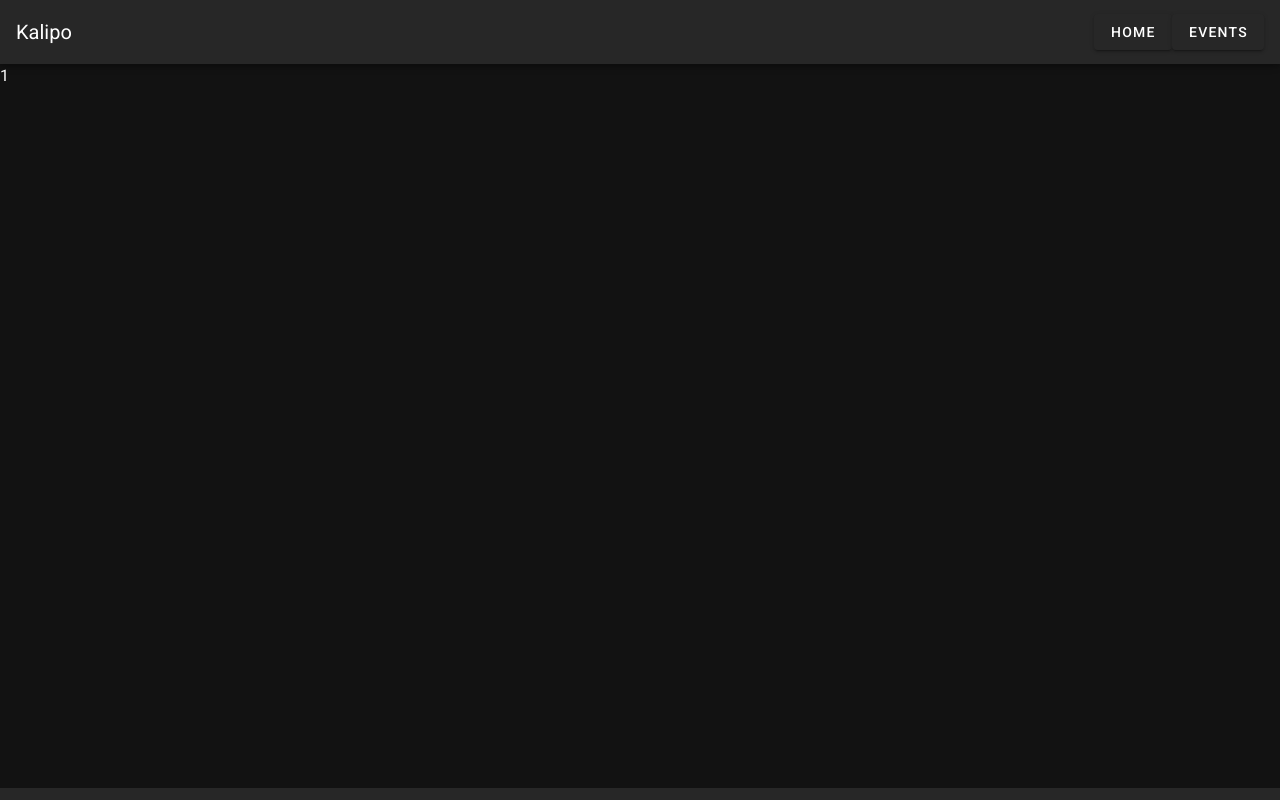
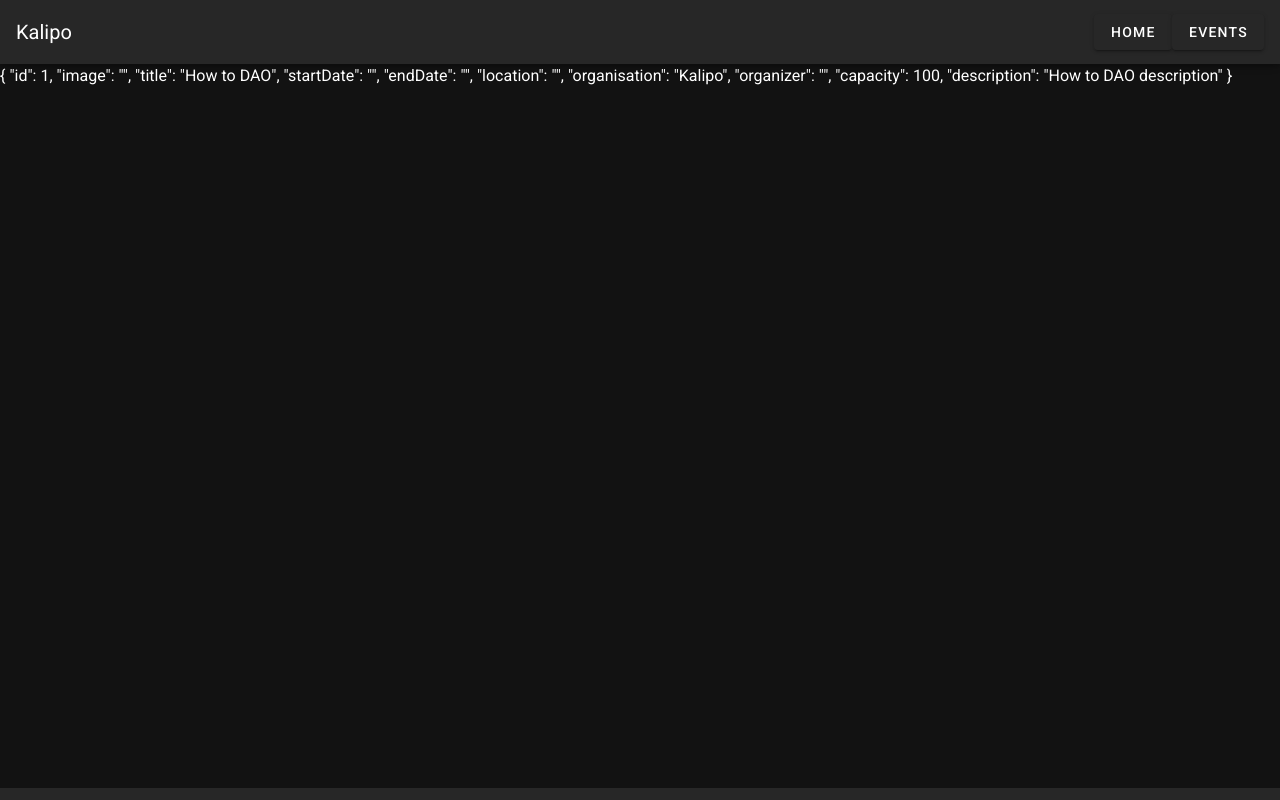
Before and after one commit to hesteren/client-poa, a Nuxt app: page /event/1 in a window 1280 px wide. Built offline with nearby package versions, Linux system fonts and the light colour scheme.

Commit message:
Single event page data from store

```diff
--- a/pages/event/_event.vue
+++ b/pages/event/_event.vue
@@ -1,9 +1,21 @@
-<template lang="">
-  <div>{{ this.$route.params.event }}</div>
+<template>
+  <div>
+    {{ event }}
+  </div>
 </template>
 <script>
 export default {
   name: "Event",
+  data() {
+    return {
+      event: {},
+    };
+  },
+  mounted() {
+    this.event = this.$store.state.events.events.find(
+      (event) => event.id === parseInt(this.$route.params.event)
+    );
+  },
 };
 </script>
-<style lang=""></style>
+<style></style>
--- a/store/events.js
+++ b/store/events.js
@@ -1,6 +1,7 @@
 export const state = () => ({
     events: [{
       id: 1,
+      image: '',
       title: 'How to DAO',
       startDate: '',
       endDate: '',
@@ -12,6 +13,7 @@ export const state = () => ({
     },
     {
       id: 2,
+      image: '',
       title: 'How to DAO 2',
       startDate: '',
       endDate: '',
@@ -26,6 +28,9 @@ export const state = () => ({
   export const getters = {
     // getCounter(state) {
     //   return state.counter
+    // }
+    // getEventById: (state) => (id) => {
+    //   return state.events.find(event => event.id === parseInt(id))
     // }
   }
 
```
